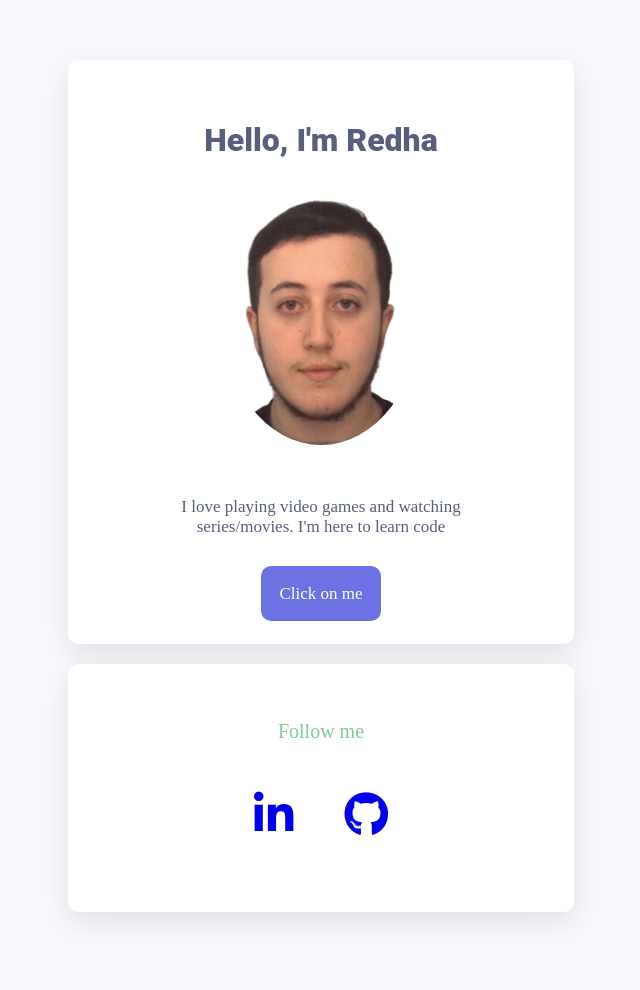
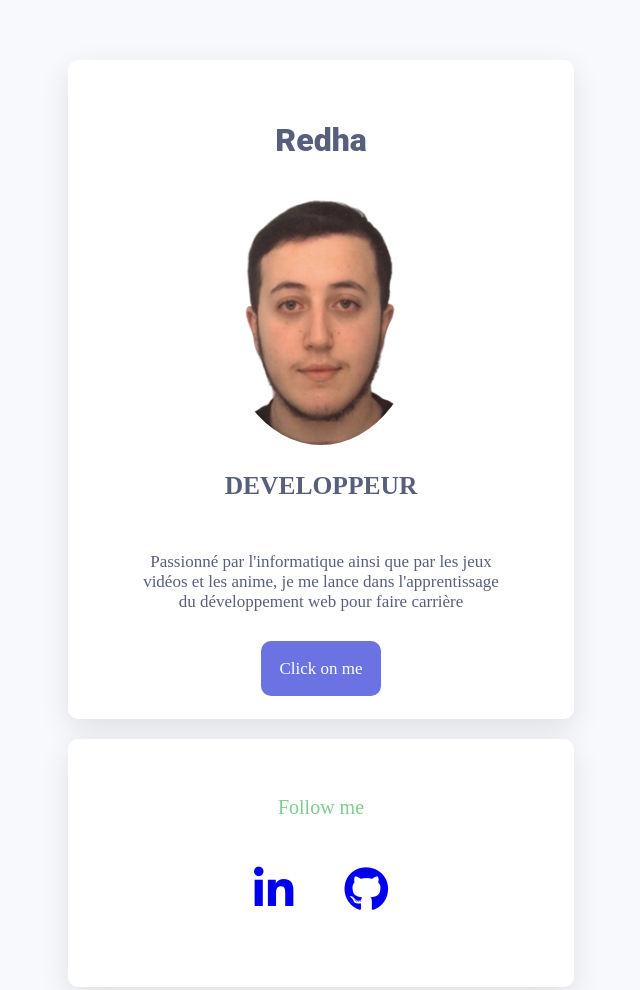
Before and after one commit to RedhaBklt/profile, a plain HTML site: page index.html in a window 1280 px wide. Shown: the top 990 px of the page, without its empty margins (319-959 px from the left). Drawn offline with Linux system fonts and the light colour scheme.

Commit message:
make my profile prettier

```diff
--- a/index.html
+++ b/index.html
@@ -10,9 +10,10 @@
 <body>
   <div class="container">
     <div id="presentation" class="all">
-      <h1>Hello, I'm Redha</h1>
+      <h1>Redha</h1>
       <img src="images/image.png" alt="profil">
-      <p>I love playing video games and watching series/movies. I'm here to learn code</p>
+      <h2>DEVELOPPEUR</h2>
+      <p>Passionné par l'informatique ainsi que par les jeux vidéos et les anime, je me lance dans l'apprentissage du développement web pour faire carrière</p>
       <a class="btn" href="#">Click on me</a>
     </div>
 
```
